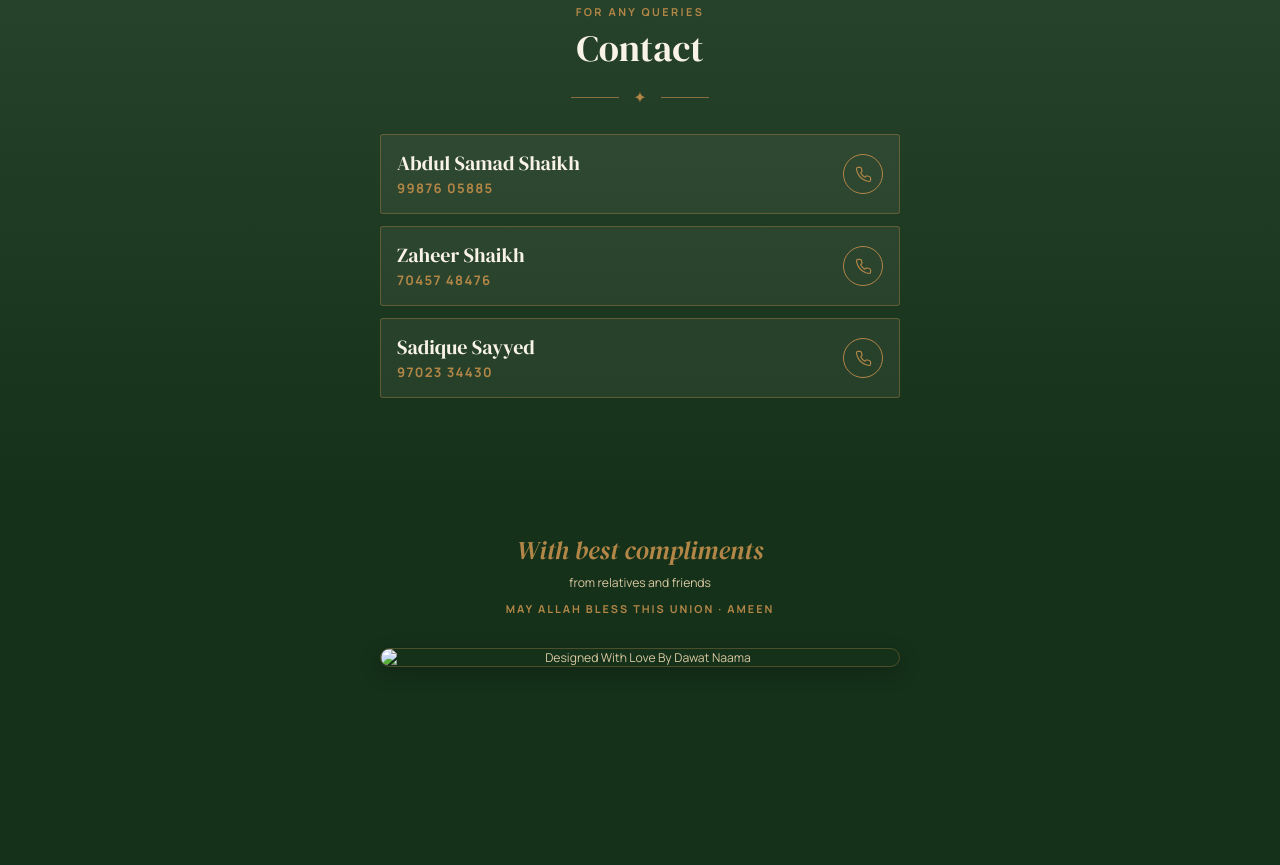
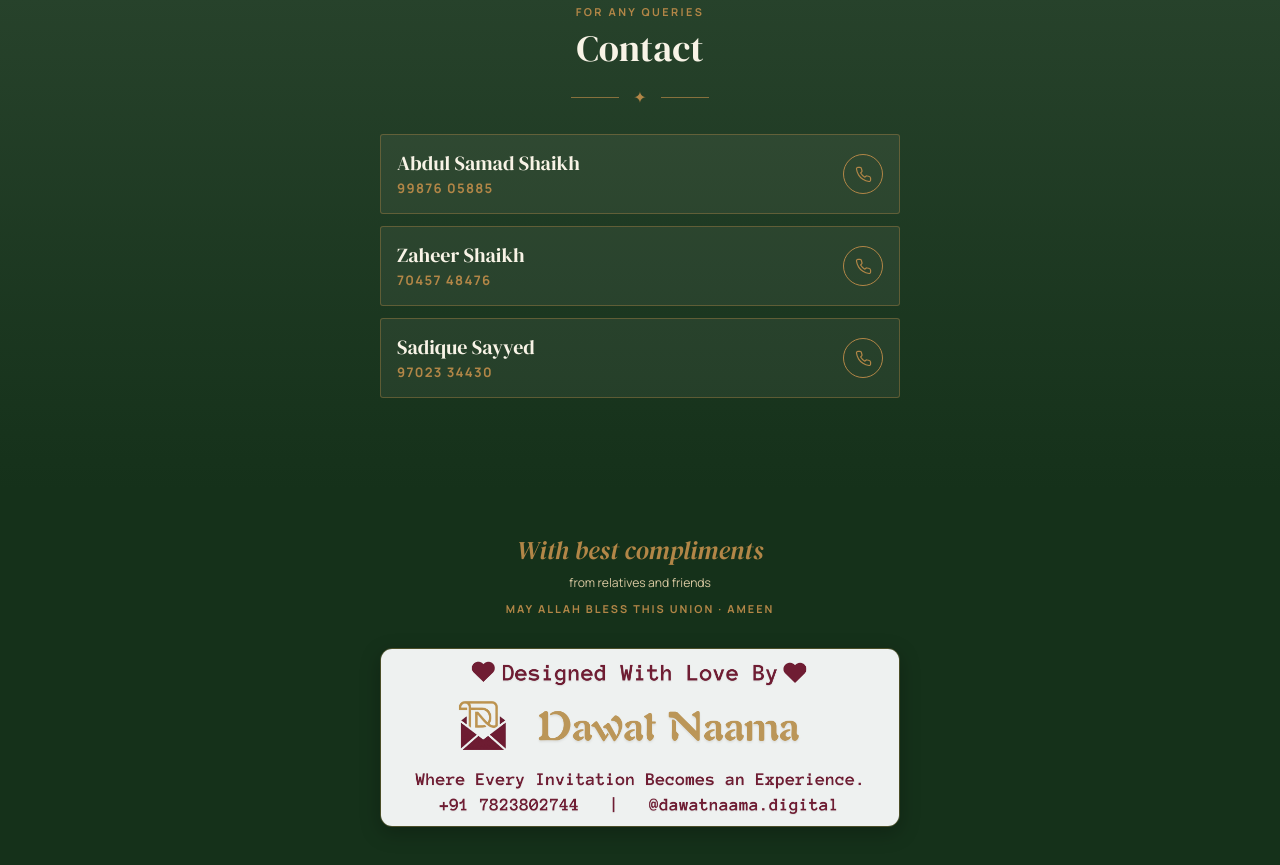
Before and after one commit to dawatnaama/humera-aasif, a plain HTML site: page index.html in a window 1280 px wide. Shown: the part 3784-4649 px from the top of the page. Before the commit the page ends 4489 px from the top, so only its background shows below. Drawn offline with Linux system fonts and the light colour scheme.

Commit message:
Update footer logo image source path

```diff
--- a/index.html
+++ b/index.html
@@ -451,7 +451,7 @@
     <p class="footer-dua">May Allah bless this union · Ameen</p>
     <div class="footer-brand">
       <a href="https://instagram.com/dawatnaama.digital" target="_blank" rel="noopener noreferrer" aria-label="Designed With Love By Dawat Naama">
-        <img class="footer-brand-image" src="assets/dawat-naama-logo.png" alt="Designed With Love By Dawat Naama" loading="lazy" decoding="async" />
+        <img class="footer-brand-image" src="dawat-naama-logo.png" alt="Designed With Love By Dawat Naama" loading="lazy" decoding="async" />
       </a>
     </div>
   </footer>
```
